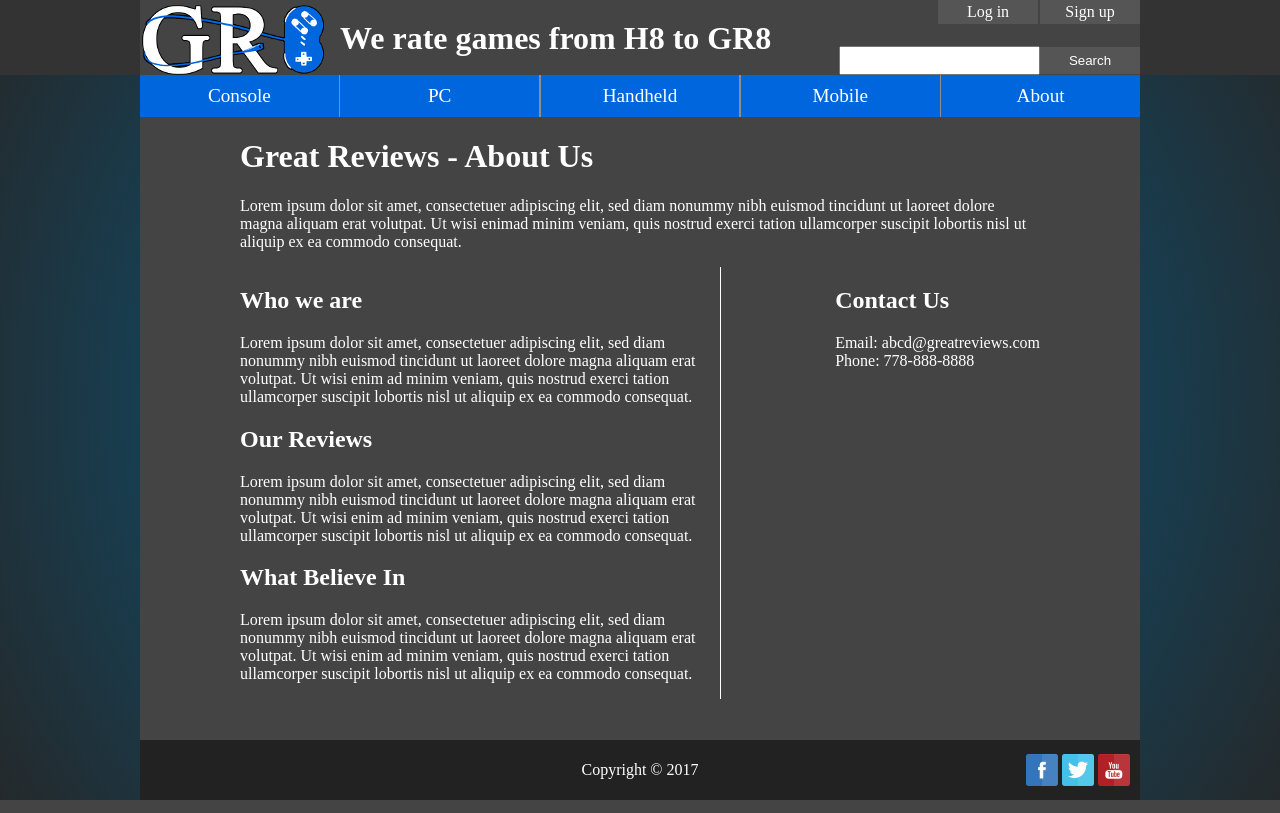
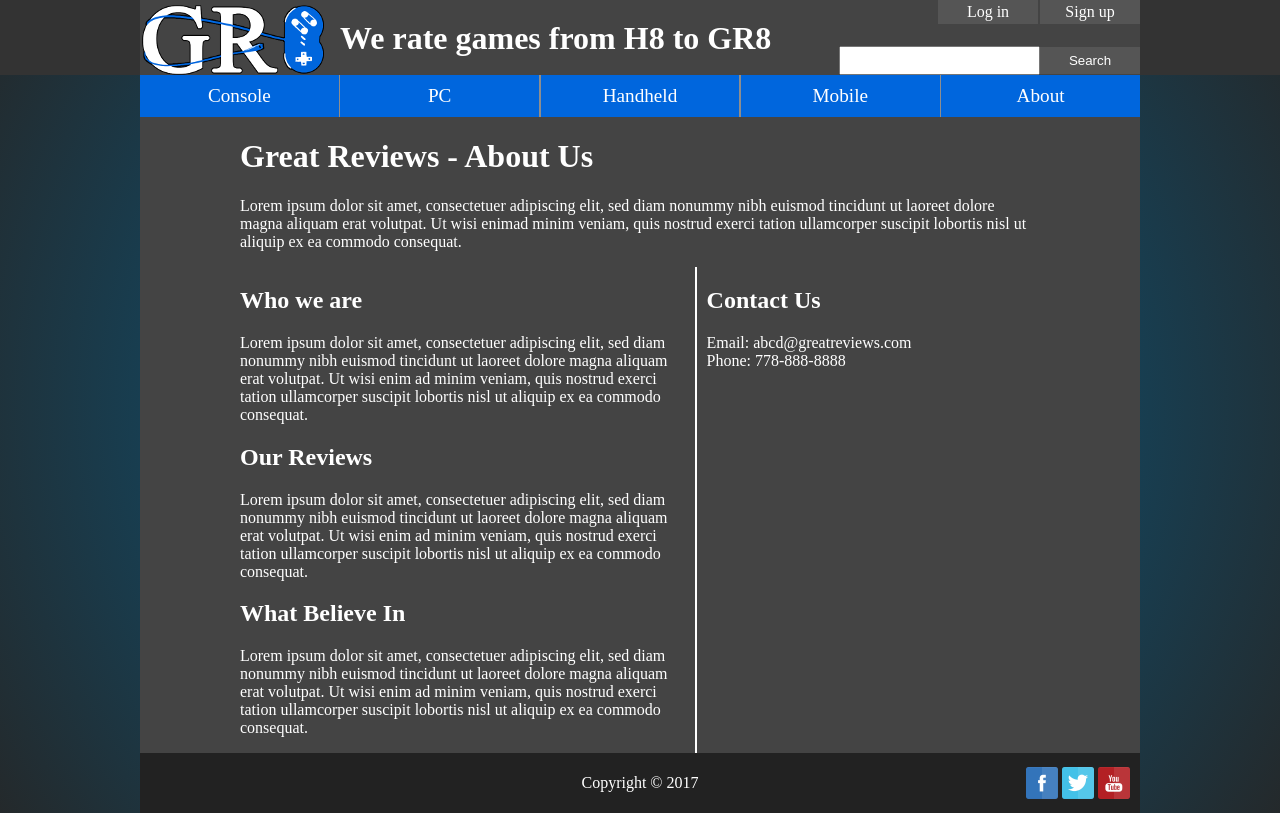
Before and after one commit to simonshoban/COMP-1536-Project, a PHP site: page /about.html in a window 1280 px wide. Run offline with PHP 8.4, Linux system fonts and the light colour scheme.

```diff
--- a/about.html
+++ b/about.html
@@ -52,8 +52,8 @@
 			enimad minim veniam, quis nostrud exerci tation ullamcorper suscipit lobortis
 			nisl ut aliquip ex ea commodo consequat.</p>
 
-			<div id = "mainBlock">
-				<div id = "aboutContent">
+			<div id = "main_block">
+				<div id = "about_content">
 				<h2> Who we are </h2>
 				<p>Lorem ipsum dolor sit amet, consectetuer adipiscing elit, sed diam nonummy
 				nibh euismod tincidunt ut laoreet dolore magna aliquam erat volutpat. Ut wisi
@@ -72,7 +72,7 @@
 				enim ad minim veniam, quis nostrud exerci tation ullamcorper suscipit lobortis
 				nisl ut aliquip ex ea commodo consequat.</p>
 				</div>
-				<div id = "contactInfo">
+				<div id = "contact_info">
 				<h2> Contact Us </h2>
 					Email: abcd@greatreviews.com<br>
 					Phone: 778-888-8888
--- a/css/about.css
+++ b/css/about.css
@@ -4,19 +4,22 @@ main{
 	width: 80%;
 }
 
-#mainBlock{
+#main_block{
 	margin: inherit;
+	display: flex;
 }
 
-#aboutContent{
-	float: left;
+#about_content{
+	flex: 4;
 	display: inline block;
 	width: 60%;
-	border-right: thin white solid;
+	border-right: 2px white solid;
+	padding-right: 10px;
 }
 
-#contactInfo{
-	float: right;
+#contact_info{
+	flex: 3;
+	padding-left: 10px;
 }
 
 #clear{
```
